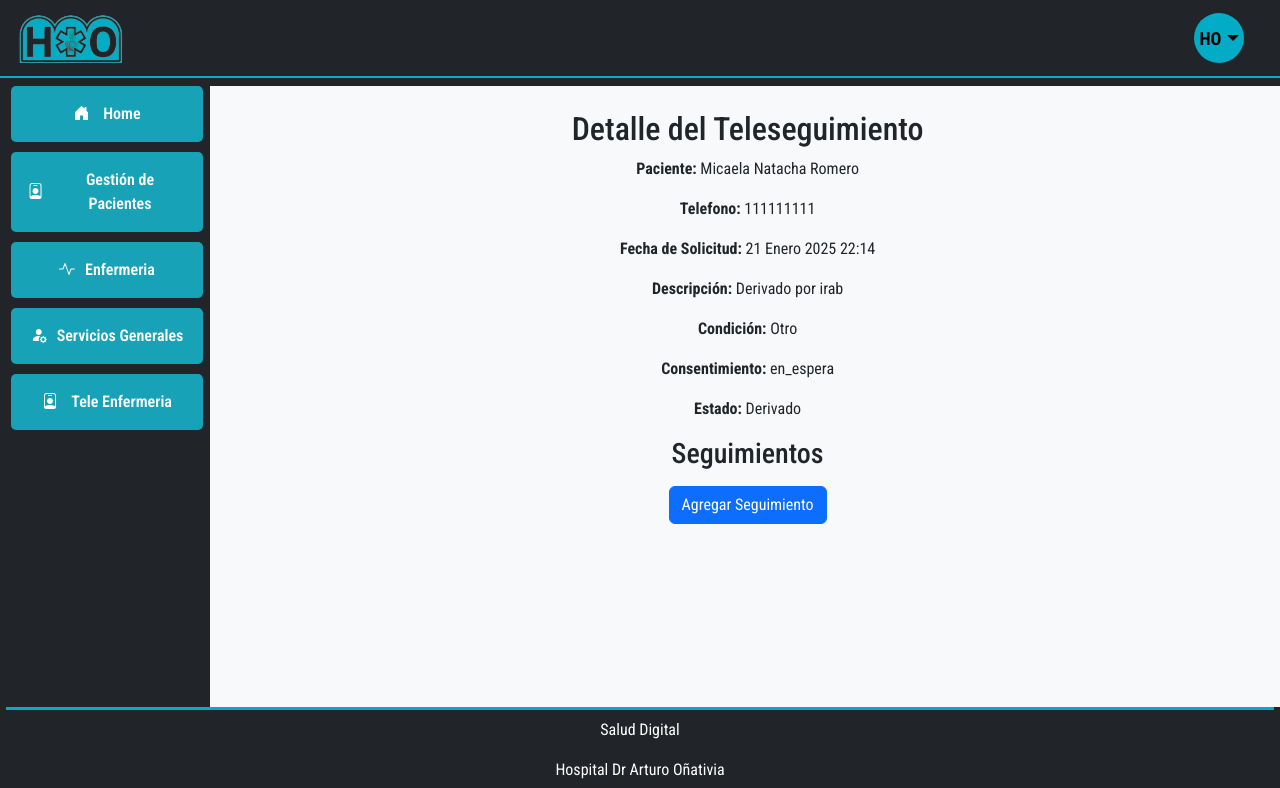
After one commit to EzeAleGuzman/Cambiando-Dash, a Django app: page /detalle/12/ in a window 1280 px wide. The commit adds this page. Shown: the top 788 px of the page. Run offline with Django 5.2, Linux system fonts and the light colour scheme; data comes from the database, SQL or seed files in the repository; both versions use the stored data as it was after the commit.

Commit message:
cambios teleseguimiento

```diff
--- a/pacientes/templates/detallepaciente.html
+++ b/pacientes/templates/detallepaciente.html
@@ -117,7 +117,9 @@
                             <i class="fas fa-edit"></i> Editar
                         </button>
                     </a>
-                    <button type="button" class="btn btn-sm btn-outline-secondary"><i class="fas fa-print"></i> Imprimir</button>
+                    <a href= "{% url 'teleenfermeria:crear_teleseguimiento' paciente.id %}">
+                    <button type="button" class="btn btn-sm btn-outline-secondary"><i class="fas fa-print"></i> Teleseguimiento</button>
+                    </a>
                 </div>
             </div>
         </div>
--- a/saluddigital/urls.py
+++ b/saluddigital/urls.py
@@ -10,4 +10,5 @@ urlpatterns = [
     path("", include("gestioncamas.urls", namespace="gestioncamas")),
     path("", include(("pacientes.urls", "pacientes"), namespace="pacientes")),
     path("", include(("users.urls", "users"), namespace="users")),
+    path("", include("teleenfermeria.urls"), name="teleenfermeria"),
 ] + static(settings.STATIC_URL, document_root=settings.STATIC_ROOT)
--- a/teleenfermeria/models.py
+++ b/teleenfermeria/models.py
@@ -4,26 +4,29 @@ from pacientes.models import Paciente
 
 
 class Medicacion(models.Model):
-    nombre = models.CharField(max_length=100)
+    nombre = models.CharField(max_length=50)
     via = models.CharField(
         choices=[
-            ('Oral', 'Oral'),
-            ('Puff', 'Puff'),
-            ('Endovenosa', 'Endovenosa'),
-            ('Intramuscular', 'Intramuscular'),
-            ('Subcutanea', 'Subcutanea'),
-            ('Otro', 'Otro')
+            ("Oral", "Oral"),
+            ("Puff", "Puff"),
+            ("Endovenosa", "Endovenosa"),
+            ("Intramuscular", "Intramuscular"),
+            ("Subcutanea", "Subcutanea"),
+            ("Otro", "Otro"),
         ],
-        default='Oral')
-    dosis = models.CharField(max_length=100)
+        default="Oral",
+        max_length=50,
+    )
+    dosis = models.CharField(max_length=50)
     indicacion = models.CharField(
-        choise=[
-            ('Cada 6 horas', 'Cada 6 horas'),
-            ('Cada 8 horas', 'Cada 8 horas'),
-            ('Cada 12 horas', 'Cada 12 horas'),
-            ('Cada 24 horas', 'Cada 24 horas')
+        choices=[
+            ("Cada 6 horas", "Cada 6 horas"),
+            ("Cada 8 horas", "Cada 8 horas"),
+            ("Cada 12 horas", "Cada 12 horas"),
+            ("Cada 24 horas", "Cada 24 horas"),
         ],
-        )
+        max_length=50,
+    )
 
 
 class Teleseguimiento(models.Model):
@@ -31,48 +34,58 @@ class Teleseguimiento(models.Model):
     paciente = models.ForeignKey(Paciente, on_delete=models.CASCADE)
     fecha_solicitud = models.DateTimeField(auto_now_add=True)
     descripcion = models.TextField(max_length=1000, blank=True, null=True)
-    condicion = models.CharField(max_length=100,
-                                 choices=[
-                                     (" Alta Medica"," Alta Medica"),
-                                     ("Internado","Internado"),
-                                     ("Otro","Otro")],
-                                       default="Alta Medica")
-    consentimiento_seguimiento = models.BooleanField(
+    condicion = models.CharField(
+        max_length=100,
         choices=[
-            (True, 'Aceptado'),
-              (False, 'Rechazado')],
-                default=True)
+            (" Alta Medica", " Alta Medica"),
+            ("Internado", "Internado"),
+            ("Otro", "Otro"),
+        ],
+        default="Alta Medica",
+    )
+    consentimiento_seguimiento = models.CharField(
+        max_length=100,
+        choices=[
+            ("aceptado", "Aceptado"),
+            ("finalizado", "Finalizado"),
+            ("En espera", "En espera"),
+        ],
+        default="en_espera",
+    )
     estado = models.CharField(
         max_length=20,
         choices=[
-            ('Derivado', 'Derivado'),
-            ('en_proceso', 'En Proceso'),
-            ('realizado', 'Realizado'),
-            ('no_realizado', 'No Realizado')
+            ("Derivado", "Derivado"),
+            ("en_proceso", "En Proceso"),
+            ("realizado", "Realizado"),
+            ("no_realizado", "No Realizado"),
         ],
-        default='Derivado'
+        default="Derivado",
     )
     diagnostico = models.TextField(max_length=1000, blank=True, null=True)
     medicaciones = models.ManyToManyField(Medicacion, blank=True)
 
     def __str__(self):
-        return f"Teleseguimiento de {self.paciente.nombre} - {self.fecha_solicitud.strftime('%Y-%m-%d %H:%M')}"
+        return f"Teleseguimiento de {self.paciente.nombre_completo} - {self.fecha_solicitud.strftime('%Y-%m-%d %H:%M')}"
+
 
 class Seguimiento(models.Model):
     id = models.AutoField(primary_key=True)
     teleseguimiento = models.ForeignKey(Teleseguimiento, on_delete=models.CASCADE)
-    usuario = models.ForeignKey(User, on_delete=models.CASCADE)  # Asignar directamente del usuario logueado
+    usuario = models.ForeignKey(
+        User, on_delete=models.CASCADE
+    )  # Asignar directamente del usuario logueado
     fecha = models.DateTimeField(auto_now_add=True)
     descripcion = models.TextField(max_length=1000)
     estado = models.BooleanField(default=False)
     estado = models.CharField(
         max_length=20,
         choices=[
-            ('Derivado', 'Derivado'),
-            ('realizado', 'Realizado'),
-            ('no_realizado', 'No Realizado')
+            ("Derivado", "Derivado"),
+            ("realizado", "Realizado"),
+            ("no_realizado", "No Realizado"),
         ],
-        default='en_proceso'
+        default="en_proceso",
     )
 
     def __str__(self):
--- /dev/null
+++ b/teleenfermeria/templates/teleenfermeria/detalle_teleseguimiento.html
@@ -0,0 +1,35 @@
+{% extends "base.html" %} {% block main_content %}
+<div class="container">
+  <h2>Detalle del Teleseguimiento</h2>
+  <p>
+    <strong>Paciente:</strong> {{ teleseguimiento.paciente.nombre_completo }}
+  </p>
+  <p><strong>Telefono:</strong> {{ teleseguimiento.paciente.telefono }}</p>
+  <p>
+    <strong>Fecha de Solicitud:</strong> {{ teleseguimiento.fecha_solicitud }}
+  </p>
+  <p><strong>Descripción:</strong> {{ teleseguimiento.descripcion }}</p>
+  <p><strong>Condición:</strong> {{ teleseguimiento.condicion }}</p>
+  <p>
+    <strong>Consentimiento:</strong>
+    {{ teleseguimiento.consentimiento_seguimiento }}
+  </p>
+  <p><strong>Estado:</strong> {{ teleseguimiento.estado }}</p>
+
+  <h3>Seguimientos</h3>
+  <ul>
+    {% for seguimiento in seguimientos %}
+    <li>
+      {{ seguimiento.fecha }} - {{ seguimiento.descripcion }} - {{
+      seguimiento.estado }}
+    </li>
+    {% endfor %}
+  </ul>
+
+  <a
+    href="{% url 'teleenfermeria:crear_seguimiento' teleseguimiento.id %}"
+    class="btn btn-primary"
+    >Agregar Seguimiento</a
+  >
+</div>
+{% endblock %}
--- a/teleenfermeria/urls.py
+++ b/teleenfermeria/urls.py
@@ -1,8 +1,23 @@
 from django.urls import path
 from . import views
 
+app_name = "teleenfermeria"
+
 urlpatterns = [
-    path('crear_teleseguimiento/', views.crear_teleseguimiento, name='crear_teleseguimiento'),
-    path('teleseguimiento/<int:pk>/', views.detalle_teleseguimiento, name='detalle_teleseguimiento'),
-    path('teleseguimiento/<int:teleseguimiento_id>/crear_seguimiento/', views.crear_seguimiento, name='crear_seguimiento'),
+    path(
+        "crear_teleseguimiento/<int:paciente_id>/",
+        views.solicitarteleseguimiento,
+        name="crear_teleseguimiento",
+    ),
+    path("derivados/", views.derivadosteleseguimiento, name="derivados"),
+    path(
+        "detalle/<int:teleseguimiento_id>/",
+        views.detalleteleseguimiento,
+        name="detalleteleseguimiento",
+    ),
+    path(
+        "crear_seguimiento/<int:teleseguimiento_id>/",
+        views.crearseguimiento,
+        name="crear_seguimiento",
+    ),
 ]
--- a/teleenfermeria/views.py
+++ b/teleenfermeria/views.py
@@ -1,11 +1,64 @@
-from django.shortcuts import render, redirect
+from django.shortcuts import render, redirect, get_object_or_404
 from pacientes.models import Paciente
 from .models import Teleseguimiento
+from .forms import TeleseguimientoForm, SeguimientoForm
 
-def solicitarteleseguimiento(request, id):
-    paciente = Paciente.objects.get(id=id)
-    if request.method == 'POST':
-        teleseguimiento = Teleseguimiento(paciente=paciente, descripcion=request.POST['descripcion'])
-        teleseguimiento.save()
-        return redirect('teleenfermeria:teleseguimiento', id=teleseguimiento.id)
-    return render(request, 'teleenfermeria/solicitarteleseguimiento.html', {'paciente': paciente})
+
+def solicitarteleseguimiento(request, paciente_id):
+    paciente = get_object_or_404(Paciente, id=paciente_id)
+    if request.method == "POST":
+        form = TeleseguimientoForm(request.POST)
+        if form.is_valid():
+            teleseguimiento = form.save(commit=False)
+            teleseguimiento.paciente = paciente
+            teleseguimiento.save()
+            # Redirigir a la vista de detalle del paciente
+            return redirect("pacientes:detallepaciente", id=paciente_id)
+    else:
+        form = TeleseguimientoForm()
+    return render(
+        request,
+        "teleenfermeria/crear_teleseguimiento.html",
+        {"form": form, "paciente": paciente},
+    )
+
+
+def derivadosteleseguimiento(request):
+    teleseguimientos = Teleseguimiento.objects.filter(estado="Derivado")
+    return render(
+        request,
+        "teleenfermeria/derivados_teleseguimiento.html",
+        {"teleseguimientos": teleseguimientos},
+    )
+
+
+def detalleteleseguimiento(request, teleseguimiento_id):
+    teleseguimiento = get_object_or_404(Teleseguimiento, id=teleseguimiento_id)
+    return render(
+        request,
+        "teleenfermeria/detalle_teleseguimiento.html",
+        {"teleseguimiento": teleseguimiento},
+    )
+
+
+def crearseguimiento(request, teleseguimiento_id):
+    teleseguimiento = get_object_or_404(Teleseguimiento, id=teleseguimiento_id)
+    if request.method == "POST":
+        form = SeguimientoForm(request.POST)
+        if form.is_valid():
+            seguimiento = form.save(commit=False)
+            seguimiento.teleseguimiento = teleseguimiento
+            seguimiento.usuario = request.user
+            seguimiento.save()
+            # Redirigir a la vista de detalle del teleseguimiento
+            return redirect(
+                "teleenfermeria:detalleteleseguimiento",
+                teleseguimiento_id=teleseguimiento_id,
+            )
+    else:
+        form = SeguimientoForm()
+    return render(
+        request,
+        "teleenfermeria/crear_seguimiento.html",
+        {"form": form, "teleseguimiento": teleseguimiento},
+    )
```
Also changed, not shown: saluddigital/settings.py (+9 -6 lines), teleenfermeria/forms.py (+41 -2 lines), teleenfermeria/templates/detalle_teleseguimiento.html (deleted, +0 -21 lines), teleenfermeria/templates/teleenfermeria/derivados_teleseguimiento.html (added, +33 -0 lines), db.sqlite3, gestioncamas/migrations/0005_alter_pacientecama_paciente.py (added), teleenfermeria/migrations/0001_initial.py (added), teleenfermeria/migrations/0002_alter_teleseguimiento_consentimiento_seguimiento.py (added), teleenfermeria/templates/teleenfermeria/crear_teleseguimiento.html (renamed from teleenfermeria/templates/crear_teleseguimiento.html), 2 other files.
